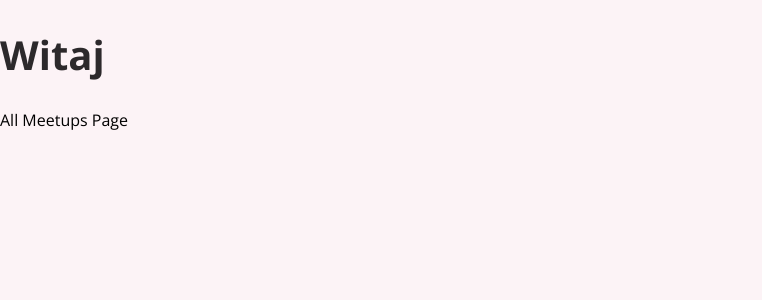
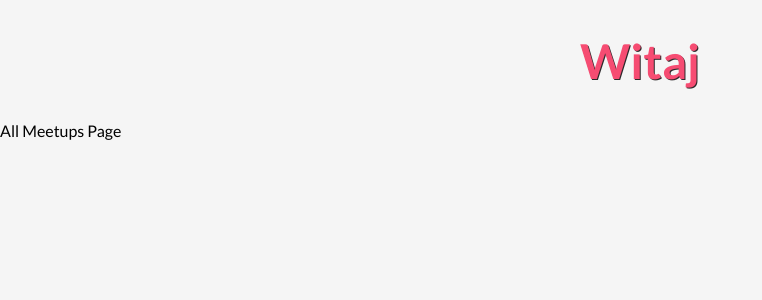
Before and after one commit to mkdirer/MeetApp, a React (Create React App) app: page / in a window 1280 px wide. Shown: the top 300 px of the page, without its empty margins (0-762 px from the left). Built offline with nearby package versions, Linux system fonts and the light colour scheme.

Commit message:
i want commmit a ...

```diff
--- a/src/index.css
+++ b/src/index.css
@@ -1,21 +1,39 @@
-@import url('https://fonts.googleapis.com/css2?family=Open+Sans:wght@400;700&display=swap');
+@import url('https://fonts.googleapis.com/css2?family=Lato:wght@400;700&display=swap');
 
 * {
   box-sizing: border-box;
 }
 
 body {
-  font-family: 'Open Sans', sans-serif;
+  font-family: 'Lato', sans-serif;
   margin: 0;
-  background-color: #fcf3f6;
+  background-color: #f5f5f5;
 }
 
 h1 {
-  font-size: 2.5rem;
-  color: #2c292b;
+  font-size: 3rem;
+  color: #f64c72;
+  text-align: center;
+  margin: 2rem 0;
+  text-shadow: 1px 1px #2c292b;
+  animation: fadeIn 1s ease-in-out;
 }
 
 h2 {
-  font-size: 1.5rem;
+  font-size: 2rem;
   color: #2c292b;
+  text-align: center;
+  margin: 1.5rem 0;
+  animation: fadeIn 1s ease-in-out;
 }
+
+@keyframes fadeIn {
+  from {
+    opacity: 0;
+    transform: translateY(-20px);
+  }
+  to {
+    opacity: 1;
+    transform: translateY(0);
+  }
+}
```
